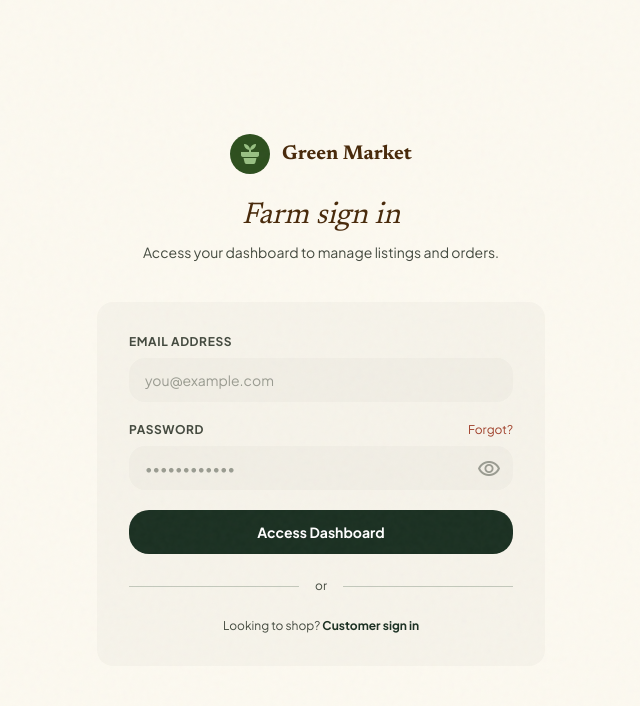
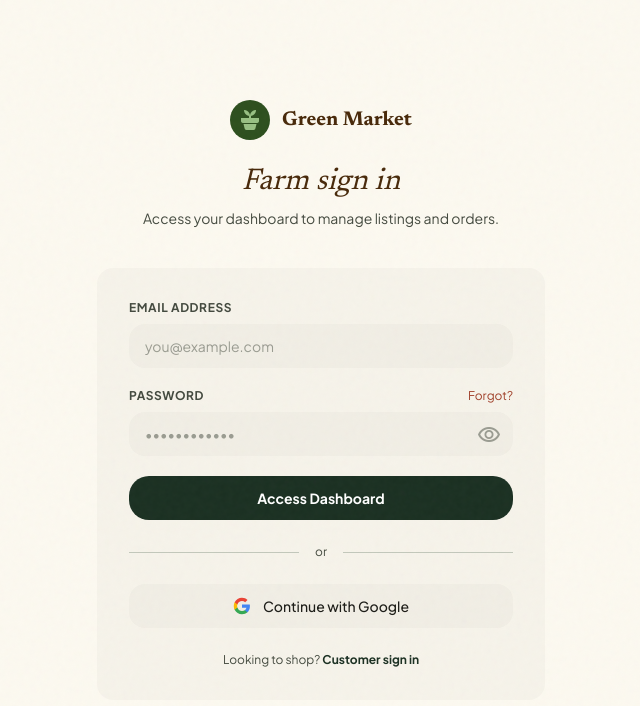
Before and after one commit to VibhavTh/GDG_Hackathon, a Next.js app in the folder green-market/: page /vendor/login in a window 1280 px wide. Shown: the top 706 px of the page, without its empty margins (319-959 px from the left). Built offline with nearby package versions, Linux system fonts and the light colour scheme.

Commit message:
login changes

```diff
--- a/green-market/src/app/vendor/login/actions.ts
+++ b/green-market/src/app/vendor/login/actions.ts
@@ -10,11 +10,6 @@
   const password = formData.get("password") as string;
   const next = (formData.get("next") as string) || "/dashboard";
 
-  const FARM_OWNER_EMAIL = process.env.FARM_OWNER_EMAIL;
-  if (FARM_OWNER_EMAIL && email.toLowerCase() !== FARM_OWNER_EMAIL.toLowerCase()) {
-    redirect(`/vendor/login?error=${encodeURIComponent("Access restricted. This login is for farm staff only.")}`);
-  }
-
   const { error } = await supabase.auth.signInWithPassword({ email, password });
 
   if (error) {
--- /dev/null
+++ b/green-market/src/app/vendor/login/google-button.tsx
@@ -0,0 +1,34 @@
+"use client";
+
+import { createClient } from "@/lib/supabase/client";
+
+export function FarmerGoogleButton({ next }: { next?: string }) {
+  async function handleClick() {
+    const supabase = createClient();
+    const redirectTo = `${window.location.origin}/auth/callback?next=${encodeURIComponent(next ?? "/dashboard")}`;
+
+    await supabase.auth.signInWithOAuth({
+      provider: "google",
+      options: {
+        redirectTo,
+        scopes: "email profile",
+      },
+    });
+  }
+
+  return (
+    <button
+      type="button"
+      onClick={handleClick}
+      className="w-full flex items-center justify-center gap-3 bg-surface-container hover:bg-surface-container-high text-on-surface font-medium py-3 rounded-lg transition-colors duration-150 text-sm"
+    >
+      <svg width="18" height="18" viewBox="0 0 24 24" aria-hidden="true">
+        <path fill="#4285F4" d="M22.56 12.25c0-.78-.07-1.53-.2-2.25H12v4.26h5.92c-.26 1.37-1.04 2.53-2.21 3.31v2.77h3.57c2.08-1.92 3.28-4.74 3.28-8.09z"/>
+        <path fill="#34A853" d="M12 23c2.97 0 5.46-.98 7.28-2.66l-3.57-2.77c-.98.66-2.23 1.06-3.71 1.06-2.86 0-5.29-1.93-6.16-4.53H2.18v2.84C3.99 20.53 7.7 23 12 23z"/>
+        <path fill="#FBBC05" d="M5.84 14.09c-.22-.66-.35-1.36-.35-2.09s.13-1.43.35-2.09V7.07H2.18C1.43 8.55 1 10.22 1 12s.43 3.45 1.18 4.93l3.66-2.84z"/>
+        <path fill="#EA4335" d="M12 5.38c1.62 0 3.06.56 4.21 1.64l3.15-3.15C17.45 2.09 14.97 1 12 1 7.7 1 3.99 3.47 2.18 7.07l3.66 2.84c.87-2.6 3.3-4.53 6.16-4.53z"/>
+      </svg>
+      Continue with Google
+    </button>
+  );
+}
--- a/green-market/src/app/vendor/login/page.tsx
+++ b/green-market/src/app/vendor/login/page.tsx
@@ -4,6 +4,7 @@
 import { SubmitButton } from "@/components/ui/submit-button";
 import { PasswordInput } from "@/components/ui/password-input";
 import { login } from "./actions";
+import { FarmerGoogleButton } from "./google-button";
 
 interface Props {
   searchParams: Promise<{ error?: string; next?: string }>;
@@ -93,6 +94,8 @@
             <div className="flex-1 h-px bg-outline-variant" />
           </div>
 
+          <FarmerGoogleButton next={next} />
+
           <p className="text-center text-xs text-on-surface-variant font-body">
             Looking to shop?{" "}
             <Link href="/customer/login" className="text-primary font-bold hover:underline">
```
